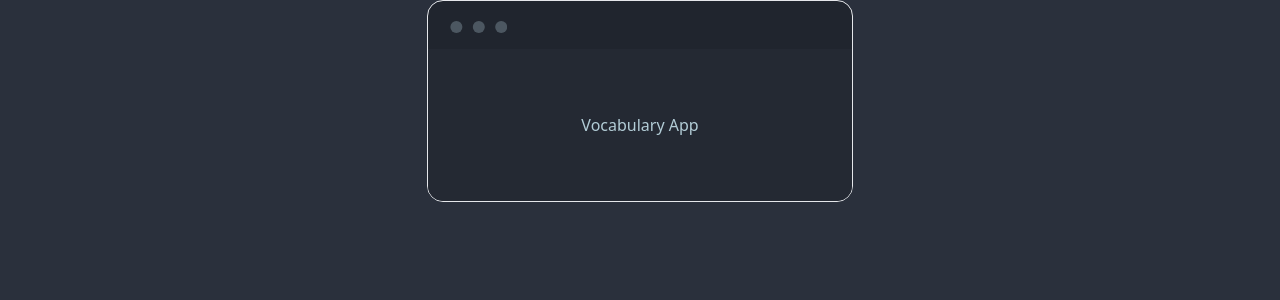
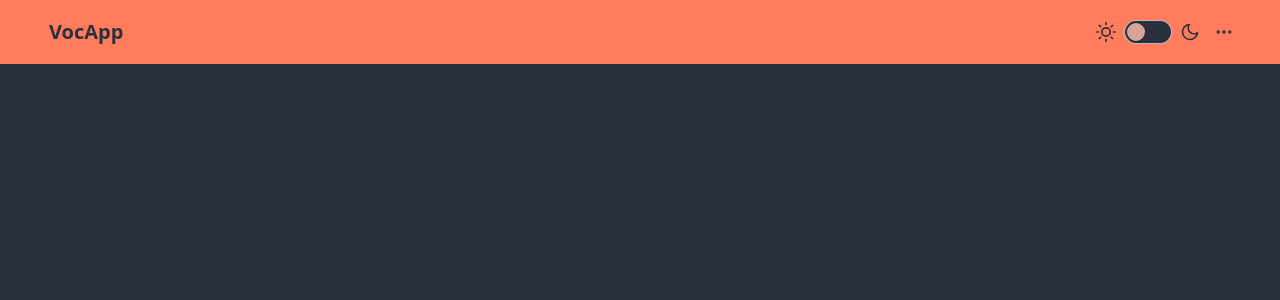
Before and after one commit to aliaydogdu105/vocapp, a React (Vite) app: page / in a window 1280 px wide. Shown: the top 300 px of the page. Built offline with nearby package versions, Linux system fonts and the light colour scheme.

Commit message:
feat: add Navbar

```diff
--- a/src/App.jsx
+++ b/src/App.jsx
@@ -1,13 +1,9 @@
+import Navbar from "./components/Navbar";
+
 function App() {
   return (
     <>
-      <div className="flex justify-center">
-        <div className="mockup-window border bg-base-300 w-1/3">
-          <div className="flex justify-center px-4 py-16 bg-base-200">
-            Vocabulary App
-          </div>
-        </div>
-      </div>
+      <Navbar />
     </>
   );
 }
--- /dev/null
+++ b/src/components/Navbar.jsx
@@ -0,0 +1,66 @@
+import React from "react";
+
+const Navbar = () => {
+  return (
+    <div>
+      <div className="navbar bg-secondary text-base-100 px-8">
+        <div className="flex-1">
+          <a className="btn btn-ghost text-xl">VocApp</a>
+        </div>
+        <label className="flex cursor-pointer gap-2">
+          <svg
+            xmlns="http://www.w3.org/2000/svg"
+            width="20"
+            height="20"
+            viewBox="0 0 24 24"
+            fill="none"
+            stroke="currentColor"
+            strokeWidth="2"
+            strokeLinecap="round"
+            strokeLinejoin="round"
+          >
+            <circle cx="12" cy="12" r="5" />
+            <path d="M12 1v2M12 21v2M4.2 4.2l1.4 1.4M18.4 18.4l1.4 1.4M1 12h2M21 12h2M4.2 19.8l1.4-1.4M18.4 5.6l1.4-1.4" />
+          </svg>
+          <input
+            type="checkbox"
+            value="synthwave"
+            className="toggle theme-controller"
+          />
+          <svg
+            xmlns="http://www.w3.org/2000/svg"
+            width="20"
+            height="20"
+            viewBox="0 0 24 24"
+            fill="none"
+            stroke="currentColor"
+            strokeWidth="2"
+            strokeLinecap="round"
+            strokeLinejoin="round"
+          >
+            <path d="M21 12.79A9 9 0 1 1 11.21 3 7 7 0 0 0 21 12.79z"></path>
+          </svg>
+        </label>
+        <div className="flex-none">
+          <button className="btn btn-square btn-ghost">
+            <svg
+              xmlns="http://www.w3.org/2000/svg"
+              fill="none"
+              viewBox="0 0 24 24"
+              className="inline-block w-5 h-5 stroke-current"
+            >
+              <path
+                strokeLinecap="round"
+                strokeLinejoin="round"
+                strokeWidth="2"
+                d="M5 12h.01M12 12h.01M19 12h.01M6 12a1 1 0 11-2 0 1 1 0 012 0zm7 0a1 1 0 11-2 0 1 1 0 012 0zm7 0a1 1 0 11-2 0 1 1 0 012 0z"
+              ></path>
+            </svg>
+          </button>
+        </div>
+      </div>
+    </div>
+  );
+};
+
+export default Navbar;
```
